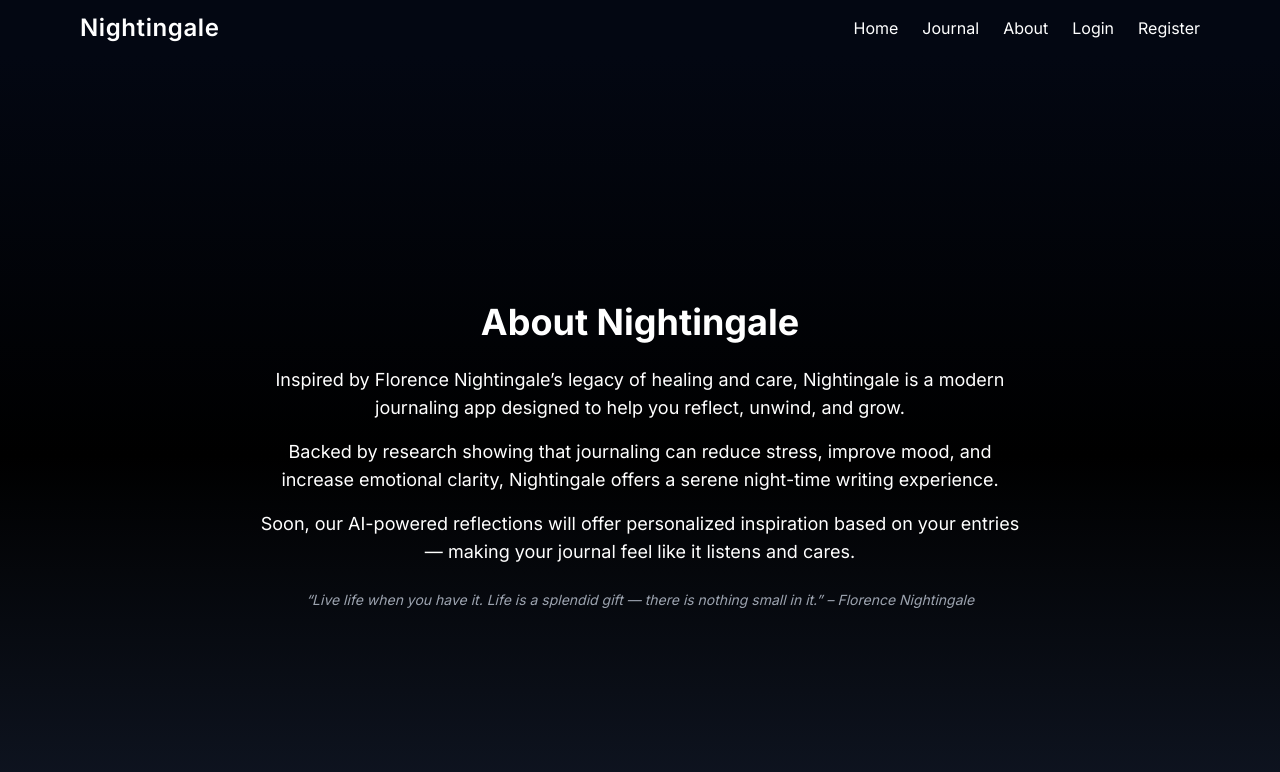
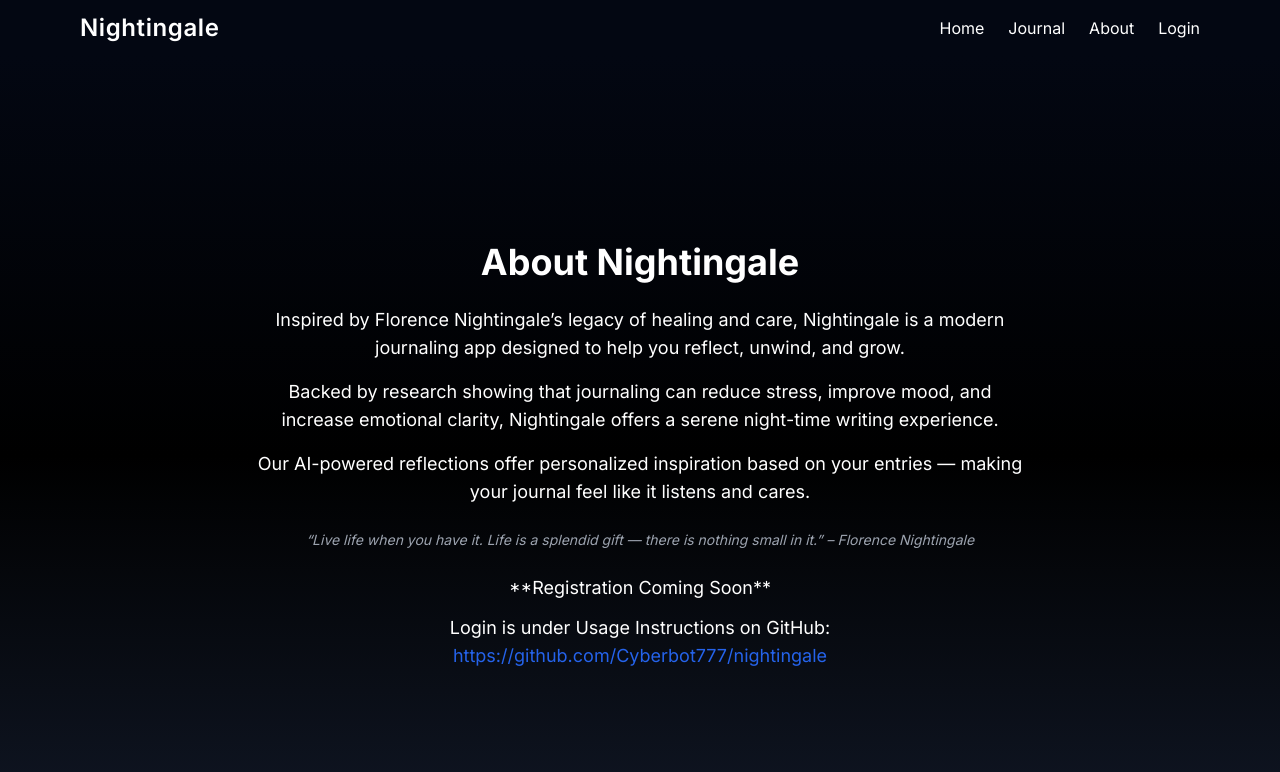
Before and after one commit to Cyberbot777/nightingale, a React (Vite) app in the folder frontend/: page /about in a window 1280 px wide. Shown: the top 772 px of the page. Built offline with nearby package versions, Linux system fonts and the light colour scheme; no server answers.

Commit message:
hid registration until feature completion and added gihub link on Abou tme page

```diff
--- a/frontend/src/components/Navbar.jsx
+++ b/frontend/src/components/Navbar.jsx
@@ -24,7 +24,7 @@ export default function Navbar({ token, setToken }) {
           ) : (
             <>
               <Link to="/login" className="hover:text-indigo-400 transition-colors duration-200">Login</Link>
-              <Link to="/register" className="hover:text-indigo-400 transition-colors duration-200">Register</Link>
+              {/* <Link to="/register" className="hover:text-indigo-400 transition-colors duration-200">Register</Link> */}
             </>
           )}
         </div>
--- a/frontend/src/pages/About.jsx
+++ b/frontend/src/pages/About.jsx
@@ -12,11 +12,24 @@ const About = () => {
           Backed by research showing that journaling can reduce stress, improve mood, and increase emotional clarity, Nightingale offers a serene night-time writing experience.
         </p>
         <p className="text-base sm:text-lg mb-6">
-          Soon, our AI-powered reflections will offer personalized inspiration based on your entries — making your journal feel like it listens and cares.
+          Our AI-powered reflections offer personalized inspiration based on your entries — making your journal feel like it listens and cares.
         </p>
         <p className="italic text-sm text-gray-400">
           “Live life when you have it. Life is a splendid gift — there is nothing small in it.” – Florence Nightingale
         </p>
+        <p className="text-base sm:text-lg mt-6">
+          **Registration Coming Soon**
+        </p>
+        <p className="text-base sm:text-lg mt-3">
+          Login is under Usage Instructions on GitHub:
+        </p>
+        <a
+          className="text-base sm:text-lg mb-6 text-blue-600 hover:underline cursor-pointer"
+          href="https://github.com/Cyberbot777/nightingale"
+          target="_blank"
+        >
+          https://github.com/Cyberbot777/nightingale
+        </a>
       </div>
     </div>
   );
--- a/frontend/src/pages/Home.jsx
+++ b/frontend/src/pages/Home.jsx
@@ -1,4 +1,6 @@
+import { useNavigate } from 'react-router-dom';
 export default function Home() {
+  const navigate = useNavigate();
   return (
     <div className="min-h-screen flex items-center justify-center px-4 bg-gradient-to-b from-gray-950 via-black to-gray-900">
       <div className="text-center animate-fade-in-down max-w-xl text-white">
@@ -9,7 +11,7 @@ export default function Home() {
           Reflect. Recharge. Write your thoughts.<br />
           Let Nightingale guide your mind at dusk.
         </p>
-        <button className="px-5 py-2.5 bg-indigo-600 hover:bg-indigo-700 transition-colors rounded-full text-sm sm:text-base font-medium shadow-lg hover:scale-105 transform duration-300">
+        <button onClick={() => navigate('/login')} className="px-5 py-2.5 bg-indigo-600 hover:bg-indigo-700 transition-colors rounded-full text-sm sm:text-base font-medium shadow-lg hover:scale-105 transform duration-300">
           Get Started
         </button>
       </div>
--- a/frontend/src/pages/Journal.jsx
+++ b/frontend/src/pages/Journal.jsx
@@ -255,10 +255,9 @@ const Journal = ({ token, setToken }) => {
     <div className="min-h-screen bg-gradient-to-b from-gray-950 via-black to-gray-900 text-white p-6">
       <div className="max-w-2xl mx-auto animate-fade-in-up">
         <h1 className="text-3xl sm:text-4xl font-bold text-white mb-2 text-center">My Journal</h1>
-        <p className="text-gray-400 italic text-sm mb-6 text-center">A Nightly Reflection with Florence Nightingale</p>
 
         {!hasJournaledToday && (
-          <p className="text-gray-400 italic text-sm mb-4 text-center">Reflect on your day with Florence’s Light</p>
+          <p className="text-gray-400 italic text-sm mb-4 text-center">Reflect on your day with Nightingale's Wisdom</p>
         )}
 
         <form onSubmit={handleAddEntry} className="mb-6 p-4 bg-gray-900 border border-gray-700 rounded-md shadow-md">
```
